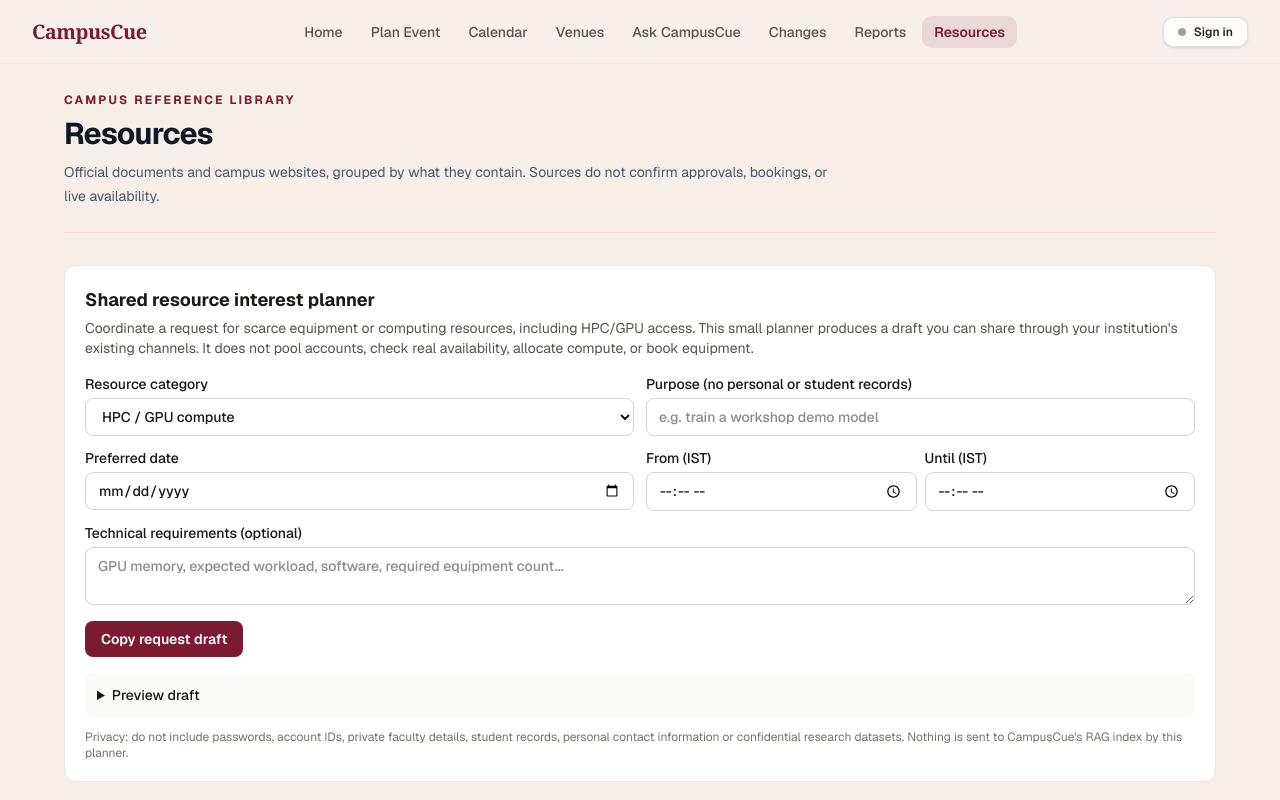
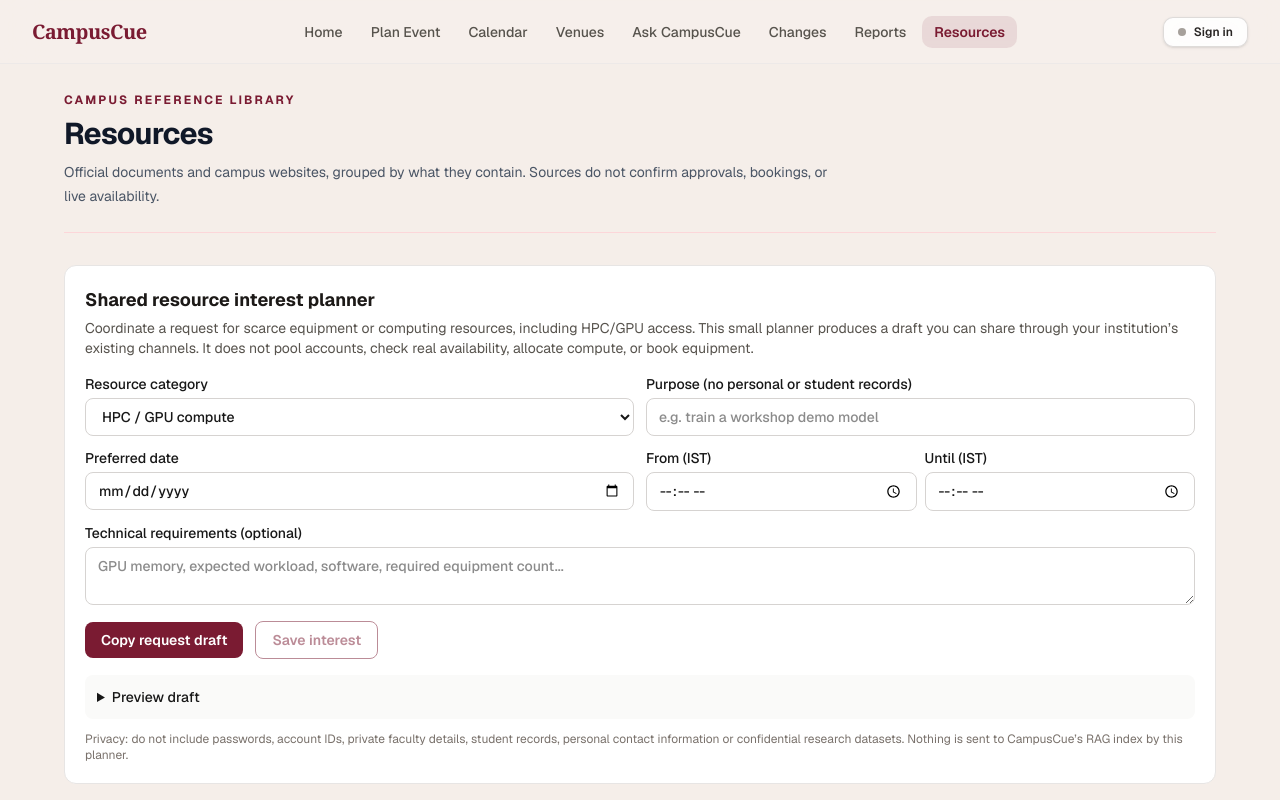
Before and after one commit to Mrudula-itsjuzme/Genesis-womm, a Next.js app in the folder apps/web/: page /resources in a window 1280 px wide. Shown: the top 800 px of the page. Built offline with nearby package versions, Linux system fonts and the light colour scheme.

Commit message:
save resource planner interest

```diff
--- a/apps/web/src/components/SharedResourcePlanner.tsx
+++ b/apps/web/src/components/SharedResourcePlanner.tsx
@@ -1,11 +1,18 @@
 'use client';
 
 import { useState } from 'react';
+import { resourcesApi } from '@/lib/api/endpoints';
+import { errorMessage } from '@/lib/api/client';
+import { useAuth } from '@/context/AuthContext';
+import type { ResourceInterestCreate, ResourceInterestOut } from '@/types/core-api';
 
-type ResourceType = 'HPC / GPU compute' | 'Computer lab' | 'AV / recording kit' | 'Workshop equipment' | 'Other shared resource';
+type ResourceInterestCategory = ResourceInterestCreate['category'];
+
+const categories: ResourceInterestCategory[] = ['HPC / GPU compute', 'Computer lab', 'AV / recording kit', 'Workshop equipment', 'Other shared resource', 'Er kit', 'Bio signal', 'Eeg kit', 'Hardware sensors and kit', 'Power extensions', 'Wifi support', 'Lab suport', '3d printing', 'Vlsi boards'];
 
 export default function SharedResourcePlanner() {
-  const [type, setType] = useState<ResourceType>('HPC / GPU compute');
+  const { token } = useAuth();
+  const [type, setType] = useState<ResourceInterestCategory>('HPC / GPU compute');
   const [purpose, setPurpose] = useState('');
   const [date, setDate] = useState('');
   const [start, setStart] = useState('');
@@ -13,6 +20,8 @@ export default function SharedResourcePlanner() {
   const [requirements, setRequirements] = useState('');
   const [copied, setCopied] = useState(false);
   const [error, setError] = useState('');
+  const [saved, setSaved] = useState<ResourceInterestOut | null>(null);
+  const [saving, setSaving] = useState(false);
 
   const request = [
     'CampusCue · Shared resource interest draft (not a reservation)',
@@ -38,47 +47,69 @@ export default function SharedResourcePlanner() {
     }
   }
 
+  async function saveInterest() {
+    setError('');
+    if (!purpose.trim() || !date || !start || !end || end <= start) {
+      setError('Add a purpose, date and valid time window before saving interest.');
+      return;
+    }
+    if (!token) { setError('Sign in before saving an interest.'); return; }
+    setSaving(true);
+    try {
+      setSaved(await resourcesApi.createInterest(token, { category: type, purpose: purpose.trim(), preferred_date: date, start_time: start, end_time: end, requirements: requirements.trim() || null }));
+    } catch (err) {
+      setError(errorMessage(err));
+    } finally { setSaving(false); }
+  }
+
+  function markDraftChanged() {
+    setCopied(false);
+    setSaved(null);
+  }
+
   const field = 'mt-1 block w-full rounded-lg border border-stone-300 bg-white px-3 py-2 text-sm focus:border-[#7a1b32] focus:outline-none focus:ring-2 focus:ring-[#7a1b32]/15';
   return (
     <section className="rounded-xl border border-stone-200 bg-white p-5" aria-labelledby="shared-resources-heading">
       <div className="mb-4">
         <h2 id="shared-resources-heading" className="text-lg font-bold text-stone-900">Shared resource interest planner</h2>
-        <p className="mt-1 text-sm text-stone-600">Coordinate a request for scarce equipment or computing resources, including HPC/GPU access. This small planner produces a draft you can share through your institution's existing channels. It does not pool accounts, check real availability, allocate compute, or book equipment.</p>
+        <p className="mt-1 text-sm text-stone-600">Coordinate a request for scarce equipment or computing resources, including HPC/GPU access. This small planner produces a draft you can share through your institution’s existing channels. It does not pool accounts, check real availability, allocate compute, or book equipment.</p>
       </div>
       <div className="grid gap-3 sm:grid-cols-2">
         <label className="text-sm font-medium">Resource category
-          <select className={field} value={type} onChange={e => { setType(e.target.value as ResourceType); setCopied(false); }}>
-            {(['HPC / GPU compute', 'Computer lab', 'AV / recording kit', 'Workshop equipment', 'Other shared resource'] as const).map(option => <option key={option}>{option}</option>)}
+          <select className={field} value={type} onChange={e => { setType(e.target.value as ResourceInterestCategory); markDraftChanged(); }}>
+            {categories.map(option => <option key={option}>{option}</option>)}
           </select>
         </label>
         <label className="text-sm font-medium">Purpose (no personal or student records)
-          <input className={field} maxLength={160} placeholder="e.g. train a workshop demo model" value={purpose} onChange={e => { setPurpose(e.target.value); setCopied(false); }} />
+          <input className={field} maxLength={160} placeholder="e.g. train a workshop demo model" value={purpose} onChange={e => { setPurpose(e.target.value); markDraftChanged(); }} />
         </label>
         <label className="text-sm font-medium">Preferred date
-          <input className={field} type="date" value={date} onChange={e => { setDate(e.target.value); setCopied(false); }} />
+          <input className={field} type="date" value={date} onChange={e => { setDate(e.target.value); markDraftChanged(); }} />
         </label>
         <div className="grid grid-cols-2 gap-2">
           <label className="text-sm font-medium">From (IST)
-            <input className={field} type="time" value={start} onChange={e => { setStart(e.target.value); setCopied(false); }} />
+            <input className={field} type="time" value={start} onChange={e => { setStart(e.target.value); markDraftChanged(); }} />
           </label>
           <label className="text-sm font-medium">Until (IST)
-            <input className={field} type="time" value={end} onChange={e => { setEnd(e.target.value); setCopied(false); }} />
+            <input className={field} type="time" value={end} onChange={e => { setEnd(e.target.value); markDraftChanged(); }} />
           </label>
         </div>
         <label className="text-sm font-medium sm:col-span-2">Technical requirements (optional)
-          <textarea className={field} rows={2} maxLength={400} value={requirements} onChange={e => { setRequirements(e.target.value); setCopied(false); }} placeholder="GPU memory, expected workload, software, required equipment count..." />
+          <textarea className={field} rows={2} maxLength={400} value={requirements} onChange={e => { setRequirements(e.target.value); markDraftChanged(); }} placeholder="GPU memory, expected workload, software, required equipment count..." />
         </label>
       </div>
       <div className="mt-4 flex flex-wrap items-center gap-3">
         <button type="button" onClick={() => void copyRequest()} className="rounded-lg bg-[#7a1b32] px-4 py-2 text-sm font-semibold text-white hover:bg-[#631628]">Copy request draft</button>
+        <button type="button" disabled={saving || !token} onClick={() => void saveInterest()} className="rounded-lg border border-[#7a1b32] px-4 py-2 text-sm font-semibold text-[#7a1b32] disabled:opacity-50">{saving ? 'Saving…' : 'Save interest'}</button>
         {copied && <p role="status" className="text-sm text-emerald-700">Copied. Share only with the appropriate resource owner.</p>}
+        {saved && <p role="status" className="text-sm text-emerald-700">Interest saved for {saved.category}. This is not a booking or allocation.</p>}
       </div>
       {error && <p role="alert" className="mt-2 text-sm text-rose-800">{error}</p>}
       <details className="mt-4 rounded-lg bg-stone-50 p-3 text-sm">
         <summary className="cursor-pointer font-medium">Preview draft</summary>
         <pre className="mt-2 whitespace-pre-wrap break-words font-sans text-xs text-stone-700">{request}</pre>
       </details>
-      <p className="mt-3 text-xs text-stone-500">Privacy: do not include passwords, account IDs, private faculty details, student records, personal contact information or confidential research datasets. Nothing is sent to CampusCue's RAG index by this planner.</p>
+      <p className="mt-3 text-xs text-stone-500">Privacy: do not include passwords, account IDs, private faculty details, student records, personal contact information or confidential research datasets. Nothing is sent to CampusCue’s RAG index by this planner.</p>
     </section>
   );
 }
```
Also changed, not shown: 1 other file (tests, documents, lock files or other folders).
